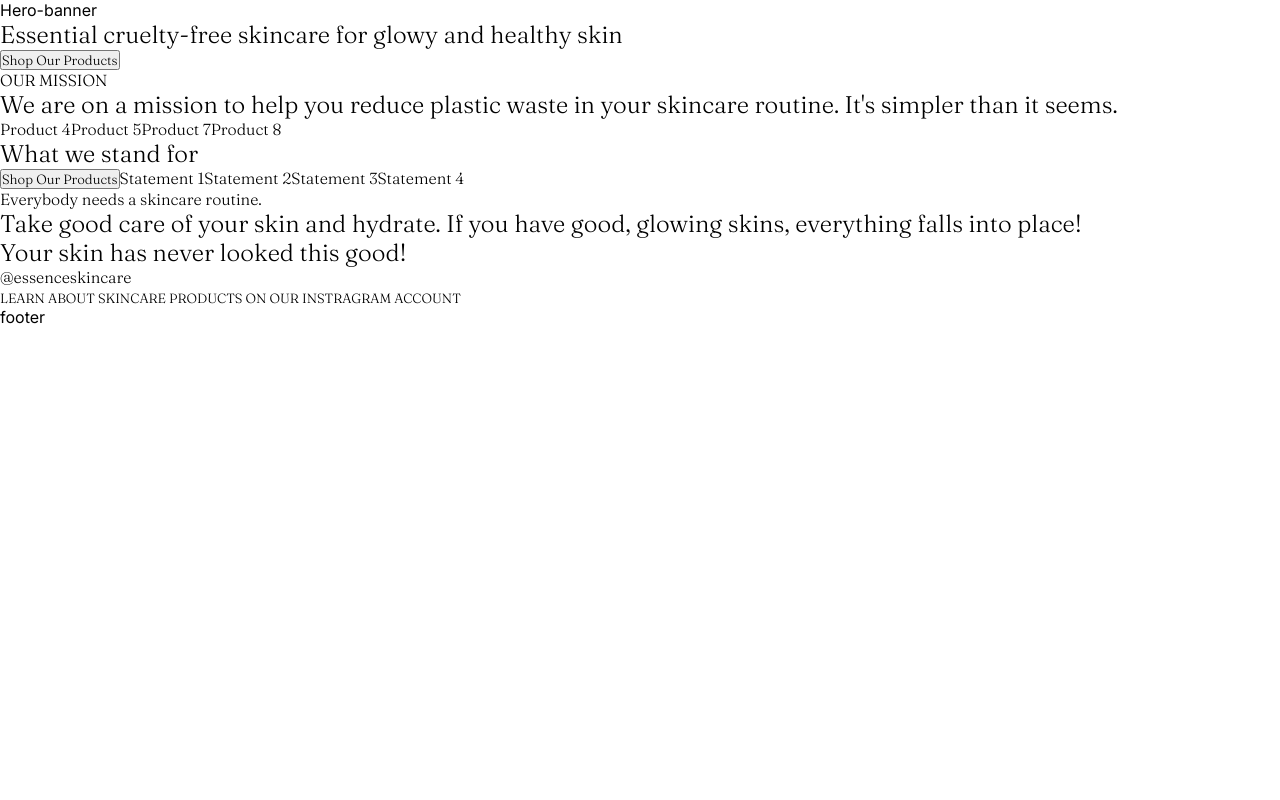
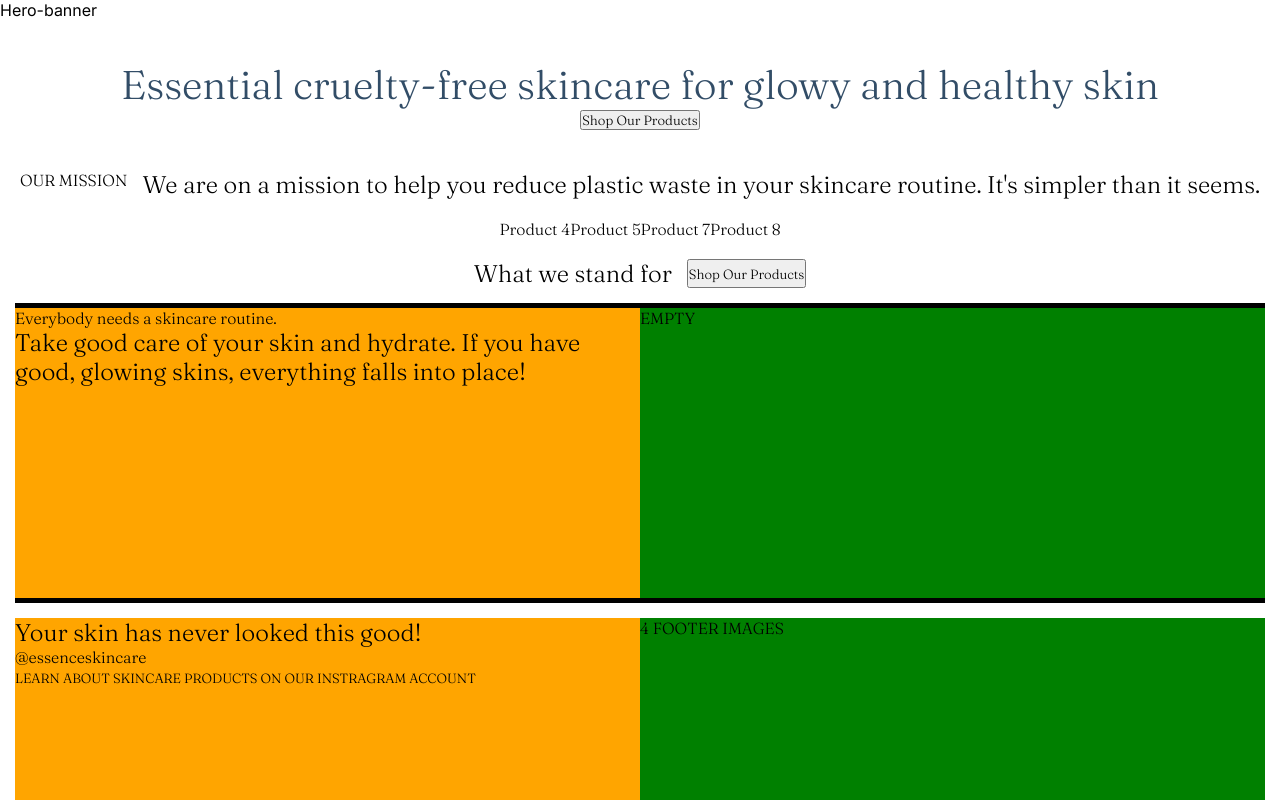
Before and after one commit to elizabethJeudy/essence, a Next.js app: page / in a window 1280 px wide. Shown: the top 800 px of the page. Built offline with nearby package versions, Linux system fonts and the light colour scheme.

Commit message:
added styling to content

```diff
--- a/src/app/globals.css
+++ b/src/app/globals.css
@@ -119,13 +119,53 @@ span.text-red {
 
 }
 
-.products-container {
+.products-container,
+.mission-container,
+.statements-container {
   display: flex;
   flex-wrap: wrap;
   justify-content: center;
   gap: 15px;
   margin-top: 20px;
   width: 100%;
+}
+
+
+.content-container {
+  margin: 15px;
+  background-color: green;
+  display: flex;
+  flex-wrap: wrap;
+}
+
+.row {
+  display: flex;
+  flex-direction: row;
+  flex-wrap: wrap;
+  width: 100%;
+}
+
+.column {
+  display: flex;
+  flex-direction: column;
+  flex-basis: 100%;
+  flex: 1;
+
+}
+
+.border-box {
+  border-top: 5px solid black;
+  border-bottom: 5px solid black;
+}
+
+
+.content-box-one {
+  background-color: orange;
+  height: 300px;
+}
+
+.content-box-two {
+  height: 300px;
 }
 
 .product-card {
--- a/src/app/page.js
+++ b/src/app/page.js
@@ -4,41 +4,60 @@ const Home = () => {
 	return (
 		<>
 			Hero-banner
-			<div>
+			<div className="products-heading">
 				<h2>Essential cruelty-free skincare for glowy and healthy skin</h2>
 				<button>Shop Our Products</button>
 			</div>
-			<div>
+			<div className="mission-container">
 				<p>OUR MISSION</p>
 				<h2>
 					We are on a mission to help you reduce plastic waste in your skincare
 					routine. It's simpler than it seems.
 				</h2>
+			</div>
+			<div className="products-container">
 				{/* displays 4 product images*/}
 				{["Product 4", "Product 5", "Product 7", "Product 8"].map(
 					(product) => product
 				)}
 			</div>
-			<div>
+			<div className="statements-container">
 				<h2>What we stand for</h2>
+
 				<button>Shop Our Products</button>
 				{/* displays clean ingredients, vegan, sustainable, cruelty free*/}
-				{["Statement 1", "Statement 2", "Statement 3", "Statement 4"].map(
-					(statement) => statement
-				)}
 			</div>
-			<div>
-				<p>Everybody needs a skincare routine.</p>
-				<h2>
-					Take good care of your skin and hydrate. If you have good, glowing
-					skins, everything falls into place!
-				</h2>
+			<div class="content-container">
+				<div class="row">
+					<div class="column">
+						<div class="content-box-one border-box">
+							<p>Everybody needs a skincare routine.</p>
+							<h2>
+								Take good care of your skin and hydrate. If you have good,
+								glowing skins, everything falls into place!
+							</h2>
+						</div>
+					</div>
+					<div class="column">
+						<div class="content-box-two border-box">EMPTY</div>
+					</div>
+				</div>
 			</div>
-			<div>
-				<h2>Your skin has never looked this good!</h2>
-				<p>@essenceskincare</p>
-				<small>LEARN ABOUT SKINCARE PRODUCTS ON OUR INSTRAGRAM ACCOUNT</small>
-				{/* 4 FOOTER IMAGES */}
+			<div class="content-container">
+				<div class="row">
+					<div class="column">
+						<div class="content-box-one">
+							<h2>Your skin has never looked this good!</h2>
+							<p>@essenceskincare</p>
+							<small>
+								LEARN ABOUT SKINCARE PRODUCTS ON OUR INSTRAGRAM ACCOUNT
+							</small>
+						</div>
+					</div>
+					<div class="column">
+						<div class="content-box-two">4 FOOTER IMAGES</div>
+					</div>
+				</div>
 			</div>
 			footer
 		</>
```
